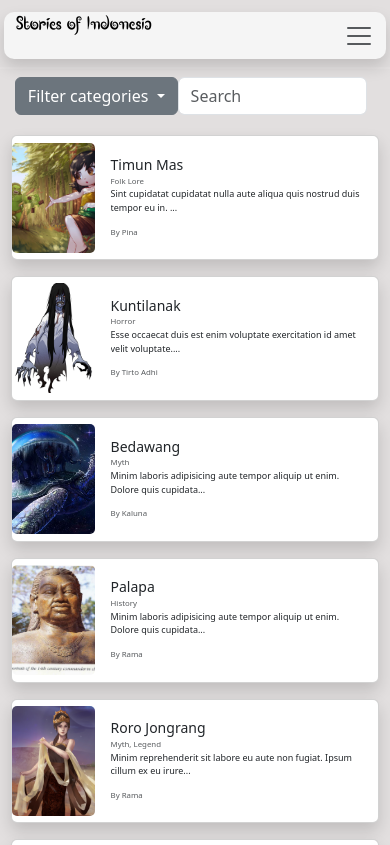
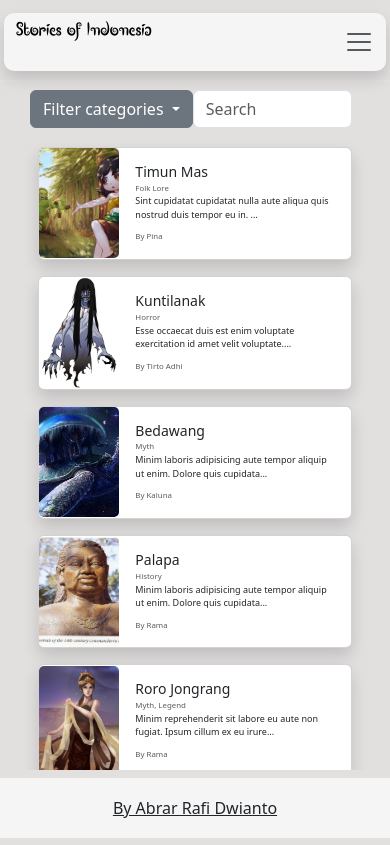
Before and after one commit to Sekolah-Beta-2023/Abrar_Rafi_Dwianto-Stories-of-Indonesia, a Nuxt app: page /explore in a window 390 px wide. Shown: the top 845 px of the page. Built offline with nearby package versions, Linux system fonts and the light colour scheme; a web font is replaced by a local one.

Commit message:
updating explore page

```diff
--- a/components/FooterTemplate.vue
+++ b/components/FooterTemplate.vue
@@ -4,7 +4,6 @@
         <!-- Copyright -->
             <div class="text-center p-3">
                 <a class="text-dark" href="https://www.github.com/machive5/">By Abrar Rafi Dwianto</a>
-                <p>A 17 year old high school student from Surabaya who dreams of becoming a developer and creating innovations in the field of technology.</p>
             </div>
 
         <!-- Copyright -->
@@ -17,6 +16,7 @@
     div footer{
         background-color: whitesmoke;
         border-top: 2px solid rgba(245, 245, 245, 0.116);
+        height: calc(3rem + 12px);
     }
     div footer div, div footer a{
         color: rgb(5, 5, 5);
--- a/components/NavbarTemplate.vue
+++ b/components/NavbarTemplate.vue
@@ -39,6 +39,7 @@
   }
   .navbar{
       border-bottom: 2px solid rgba(245, 245, 245, 0.116);
+      height: calc((25px + 1rem) *2);
   }
   .navbar .container-fluid{
       margin-top: 1%;
--- a/components/SidebarTemplate.vue
+++ b/components/SidebarTemplate.vue
@@ -12,10 +12,10 @@
 
 </script>
 <style>
-    .wrapper{
+    .wrapper.rounded{
         min-width: 250px;
         width: 30vw;
-        height: 100vh;
+        height: 100%;
         background-color: whitesmoke;
         display: none;
         flex-direction: column;
--- a/pages/explore.vue
+++ b/pages/explore.vue
@@ -31,9 +31,8 @@
         </div>
 
         <NavbarTemplate :class="islogin ? 'lgn1' : '' "/>
-        <div class="mainwrap">
+        <div class="mainwrap" :style="{height: islogin? 'calc(97% - (2rem + 5px))' : 'calc(96% - (4rem + 50px))'}">
             <SidebarTemplate :class="islogin ? 'lgn2' : '' " />
-            <div>
             <div class="main">
                 <div class="box container-fluid">
                     <div class="dropdown filter">
@@ -53,7 +52,7 @@
                         <input class="form-control me-2" type="search" placeholder="Search" aria-label="Search">
                     </form>
                 </div>
-                    <div class="content row row-cols-auto g-4" :style="{padding: islogin ? '0px 4%': '0px 15%;'}">
+                <div class="content row row-cols-auto g-4" :style="{padding: islogin ? '0px 4%': ''}">
                     <div v-for="(dt,id) in show" :key="id" class="col">
                         <div class="card shadow" :style="{width: 'calc(8rem + 6vw)', height:'100%'}">
                             <div class="wrap" style="height: 45%; width: 100%; overflow: hidden;">
@@ -70,7 +69,6 @@
                     <div class="col">
                         <div @click="addCntrlBtn" class="add card shadow" :style="{width: 'calc(8rem + 6vw)', height:'100%'}">
                             <h1>+</h1>
-                            </div>
                         </div>
                     </div>
                 </div>
@@ -131,7 +129,7 @@
                 filter: ['Folk Lore', 'Horror', 'History', 'Legend', 'Myth'],
                 all: true,
                 addcomp: false,
-                islogin: false,
+                islogin: true,
                 form: {
                     'cover':'',
                     'title':'',
@@ -237,32 +235,35 @@
         box-sizing: border-box;
         display: flex;
         flex-direction: column;
+        align-items: stretch;
+        justify-content: stretch;
     }
     .mainwrap{
         display: flex;
         flex-direction: row;
         justify-content: center;
-        align-items: center;
+        align-items: stretch;
         width: 100%;
         padding: 2% 3%;
     }
     .main{
         box-sizing: border-box;
-        height: 100vh;
         width: 100%;
+        height: 100%;
         position: relative;
         display: flex;
         flex-direction: column;
+        align-items: stretch;
     }
     .content.row{
         box-sizing: border-box;
         margin: 20px 0px 0px 0px;
         padding: 0px 4%;
-        height: 100%;
+        max-height: fit-content;
+        margin-bottom: auto;
         justify-content: center;
         background-color: rgb(226, 223, 223);
         position: relative;
-        overflow-x: hidden;
         overflow-y: auto;
     }
     .content.row h1{
@@ -335,7 +336,7 @@
     }
     .formadd .mb-3{
         width: 40vw;
-        height: 100%;
+        height: fit-content;
         z-index: 999;
         padding: 5%;
         background-color: whitesmoke;
@@ -352,8 +353,12 @@
     @media only screen and (max-width: 950px){
         .content.row{
             padding: 0px 8%;
+            width: 100%;
+            height: fit-content;
         }
-
+        .mainwrap{
+            height: calc(96% - (4rem + 50px)) !important;
+        }
         .formadd .mb-3{
             min-width: 266px;
         }
@@ -376,8 +381,9 @@
             margin-bottom: 3%;
         }
         .content.row{
-            padding: 0px 1%;
-            margin: 0px;
+            padding: 0px;
+            margin: 0%;
+            margin-bottom: auto;
         }
         .wrap{
             min-width: 80px;
@@ -422,8 +428,8 @@
             width: 96vw;
         }
         .formadd{
-            width: 105vw;
-            height: 105vh;
+            width: 100vw;
+            height: 100vh;
             transform: translate(-50%,-50%);
             top: 50%;
             left: 50%;
```
Lines whose indentation alone changed are shown as unchanged.
